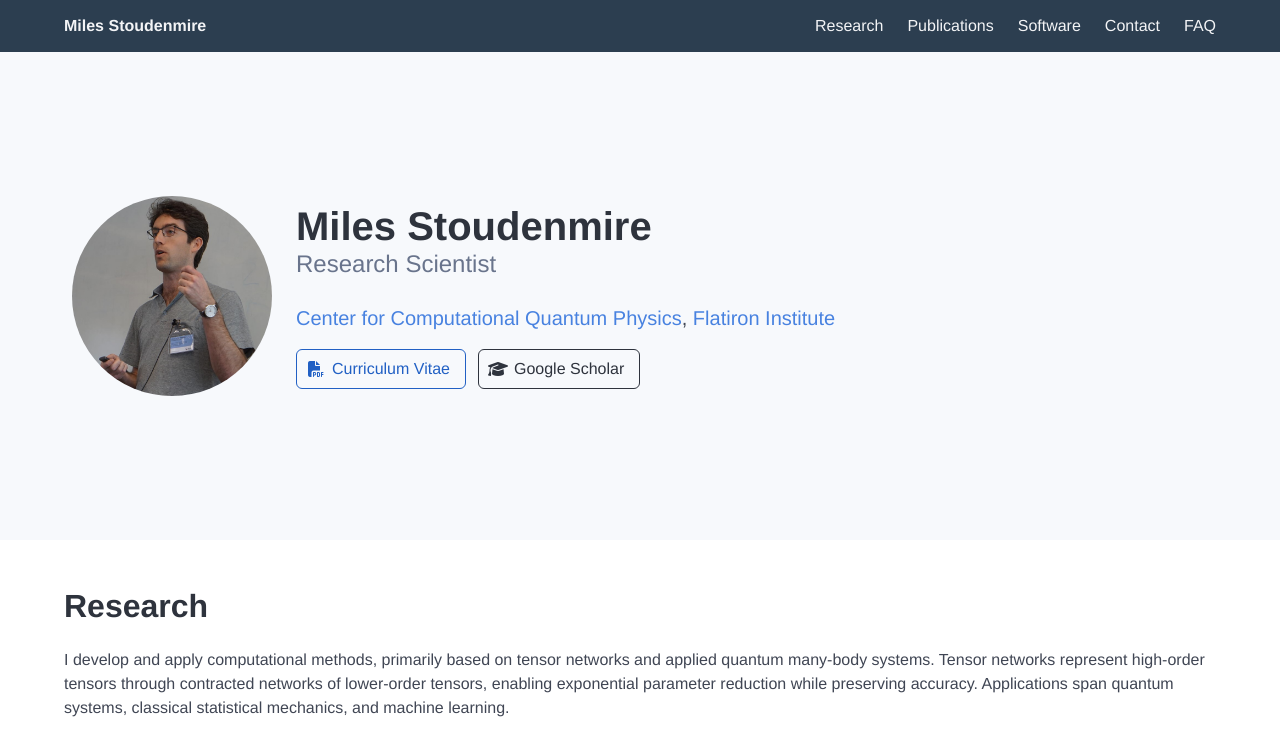
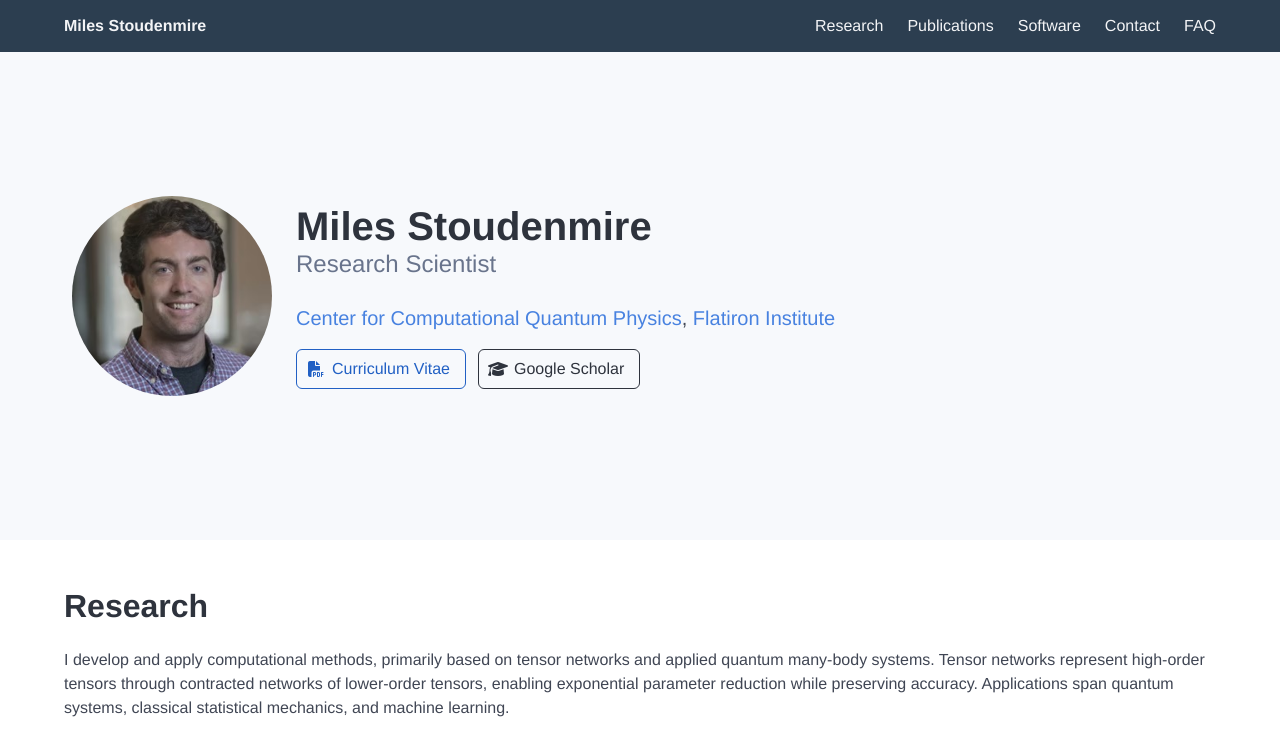
Before and after one commit to emstoudenmire/homepage, a plain HTML site: page index.html in a window 1280 px wide. Shown: the top 733 px of the page. Drawn offline with nearby package versions, Linux system fonts and the light colour scheme; a web font is replaced by a local one.

Commit message:
Update photo

```diff
--- a/index.html
+++ b/index.html
@@ -54,7 +54,7 @@
           <div class="columns is-vcentered">
             <div class="column is-narrow">
               <figure class="image profile-photo">
-                <img class="is-rounded" src="images/miles_photo.jpg"
+                <img class="is-rounded" src="images/Stoudenmire-Miles.jpg"
                      alt="Miles Stoudenmire">
               </figure>
             </div>
```
Also changed, not shown: images/Stoudenmire-Miles.jpg (added).
